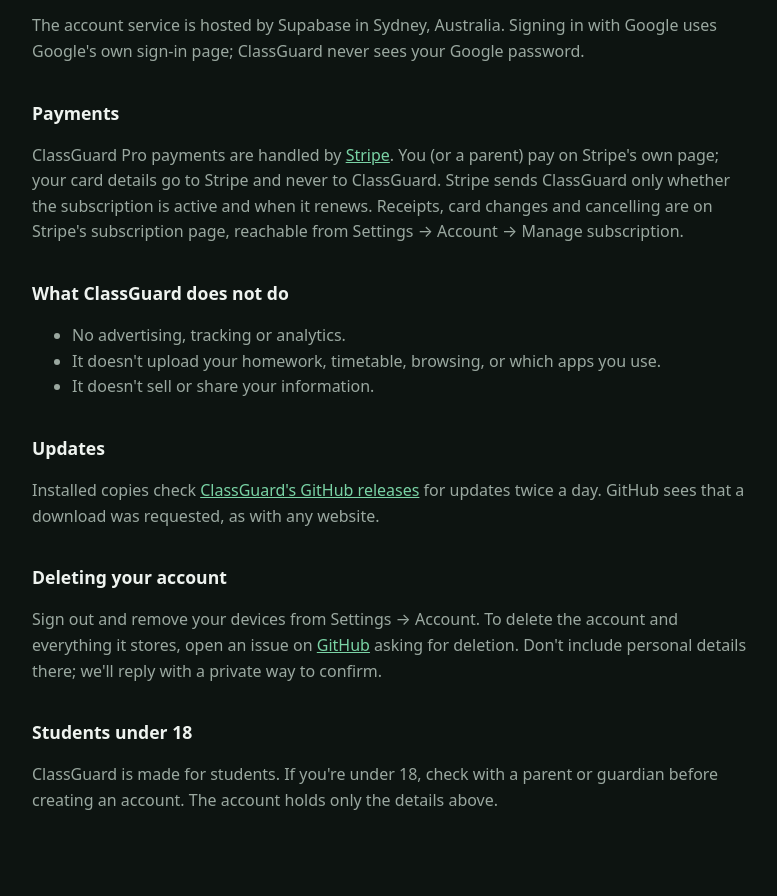
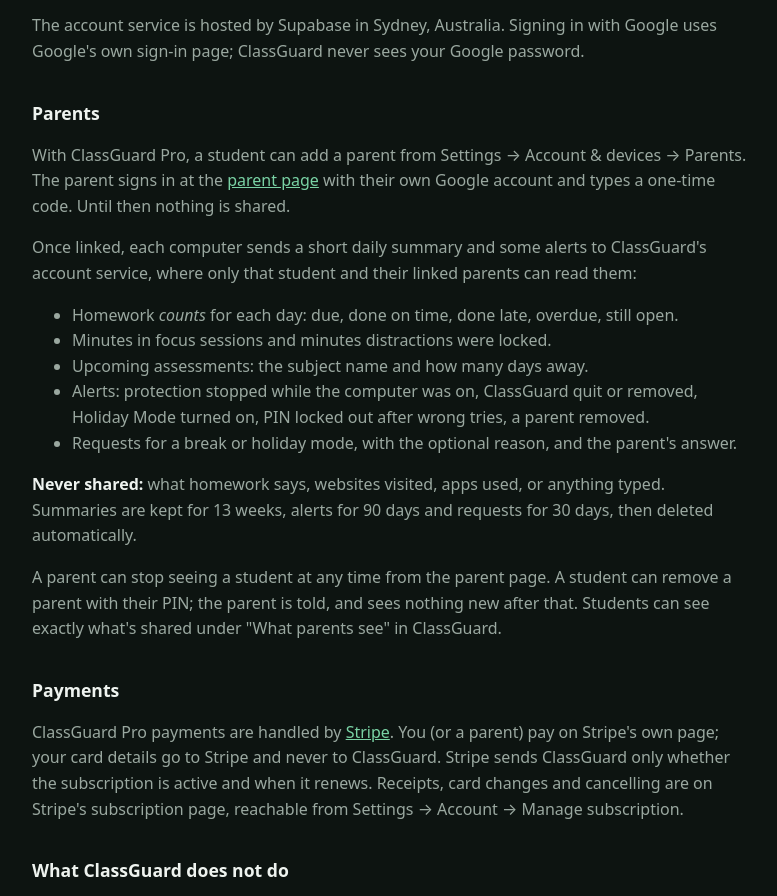
Before and after one commit to Class-Guard/classguard-releases, a plain HTML site: page privacy.html in a window 1280 px wide. Shown: the part 998-1894 px from the top of the page, without its empty margins (248-1025 px from the left). Drawn offline with Linux system fonts and the light colour scheme.

Commit message:
Site: ClassGuard for parents

```diff
--- a/privacy.html
+++ b/privacy.html
@@ -46,6 +46,19 @@
   </div>
   <p>The account service is hosted by Supabase in Sydney, Australia. Signing in with Google uses Google's own sign-in page; ClassGuard never sees your Google password.</p>
 
+  <h2 id="parents">Parents</h2>
+  <p>With ClassGuard Pro, a student can add a parent from Settings → Account &amp; devices → Parents. The parent signs in at the <a href="parent.html">parent page</a> with their own Google account and types a one-time code. Until then nothing is shared.</p>
+  <p>Once linked, each computer sends a short daily summary and some alerts to ClassGuard's account service, where only that student and their linked parents can read them:</p>
+  <ul>
+    <li>Homework <em>counts</em> for each day: due, done on time, done late, overdue, still open.</li>
+    <li>Minutes in focus sessions and minutes distractions were locked.</li>
+    <li>Upcoming assessments: the subject name and how many days away.</li>
+    <li>Alerts: protection stopped while the computer was on, ClassGuard quit or removed, Holiday Mode turned on, PIN locked out after wrong tries, a parent removed.</li>
+    <li>Requests for a break or holiday mode, with the optional reason, and the parent's answer.</li>
+  </ul>
+  <p><strong>Never shared:</strong> what homework says, websites visited, apps used, or anything typed. Summaries are kept for 13 weeks, alerts for 90 days and requests for 30 days, then deleted automatically.</p>
+  <p>A parent can stop seeing a student at any time from the parent page. A student can remove a parent with their PIN; the parent is told, and sees nothing new after that. Students can see exactly what's shared under "What parents see" in ClassGuard.</p>
+
   <h2>Payments</h2>
   <p>ClassGuard Pro payments are handled by <a href="https://stripe.com/au/privacy">Stripe</a>. You (or a parent) pay on Stripe's own page; your card details go to Stripe and never to ClassGuard. Stripe sends ClassGuard only whether the subscription is active and when it renews. Receipts, card changes and cancelling are on Stripe's subscription page, reachable from Settings → Account → Manage subscription.</p>
 
```
